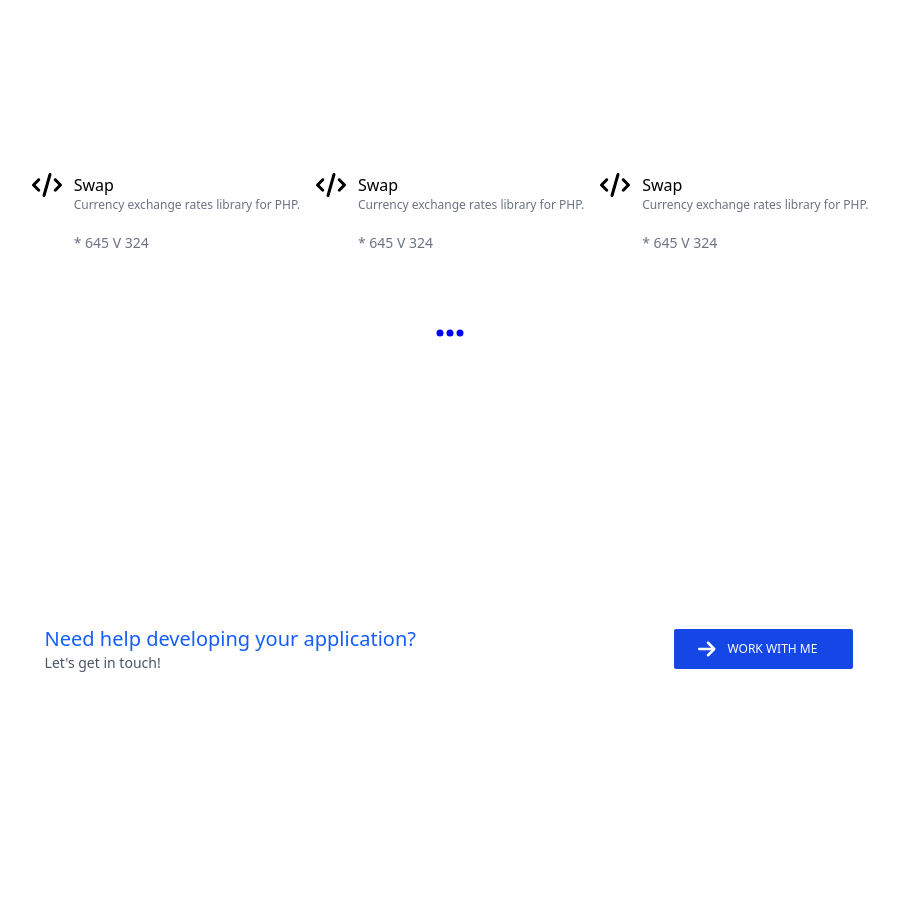
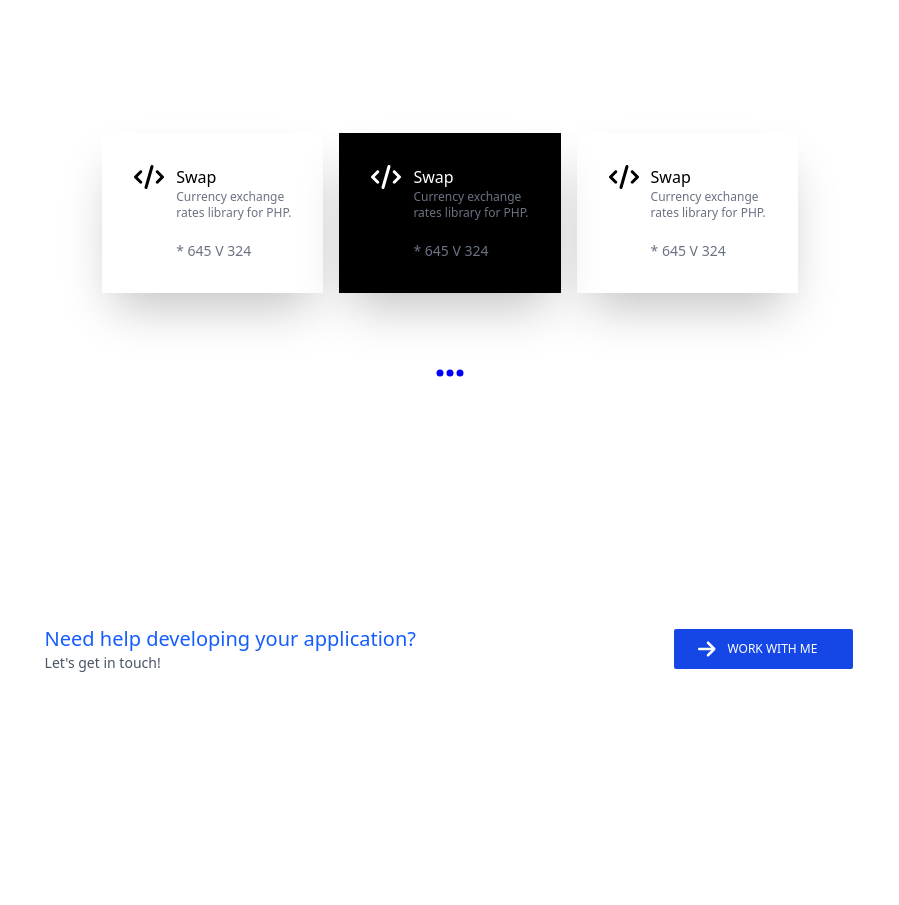
Before and after one commit to Rupali2507/WEB_Design, a React (Vite) app in the folder Frontend/: page / in a window 1280 px wide. Shown: the part 3140-4045 px from the top of the page, without its empty margins (190-1089 px from the left). Built offline with nearby package versions, Linux system fonts and the light colour scheme.

Commit message:
modified_open_source

```diff
--- a/Frontend/src/pages/Open_Source.jsx
+++ b/Frontend/src/pages/Open_Source.jsx
@@ -12,40 +12,41 @@
       {/* Open-source */}
       <div className="grid grid-cols-3 gap-4 p-6">
         {/* open-source - 1 */}
-        <div className="flex gap-3">
+        <div className="flex gap-3 p-8 shadow-2xl ">
           <div>
             <FontAwesomeIcon icon={faCode} size="xl" />
           </div>
           <div className="">
             <div>Swap</div>
             <div className="text-xs text-gray-500">
-              Currency exchange rates library for PHP.
+              Currency exchange <br />
+              rates library for PHP.
             </div>
             <div className="text-sm pt-5 text-gray-500">* 645 V 324</div>
           </div>
         </div>
         {/* open-source - 2 */}
-        <div className="flex gap-3">
+        <div className="flex gap-3 bg-black text-white p-8 aspect-auto shadow-2xl ">
+          <div className=" ">
+            <FontAwesomeIcon icon={faCode} size="xl" />
+          </div>
+          <div className="">
+            <div>Swap</div>
+            <div className="text-xs text-gray-500">
+              Currency exchange <br /> rates library for PHP.
+            </div>
+            <div className="text-sm pt-5 text-gray-500 ">* 645 V 324</div>
+          </div>
+        </div>
+        {/* open-source - 1 */}
+        <div className="flex gap-3 shadow-2xl p-8">
           <div>
             <FontAwesomeIcon icon={faCode} size="xl" />
           </div>
           <div className="">
             <div>Swap</div>
             <div className="text-xs text-gray-500">
-              Currency exchange rates library for PHP.
-            </div>
-            <div className="text-sm pt-5 text-gray-500 ">* 645 V 324</div>
-          </div>
-        </div>
-        {/* open-source - 1 */}
-        <div className="flex gap-3">
-          <div>
-            <FontAwesomeIcon icon={faCode} size="xl" />
-          </div>
-          <div className="">
-            <div>Swap</div>
-            <div className="text-xs text-gray-500">
-              Currency exchange rates library for PHP.
+              Currency exchange <br /> rates library for PHP.
             </div>
             <div className="text-sm pt-5 text-gray-500">* 645 V 324</div>
           </div>
```
